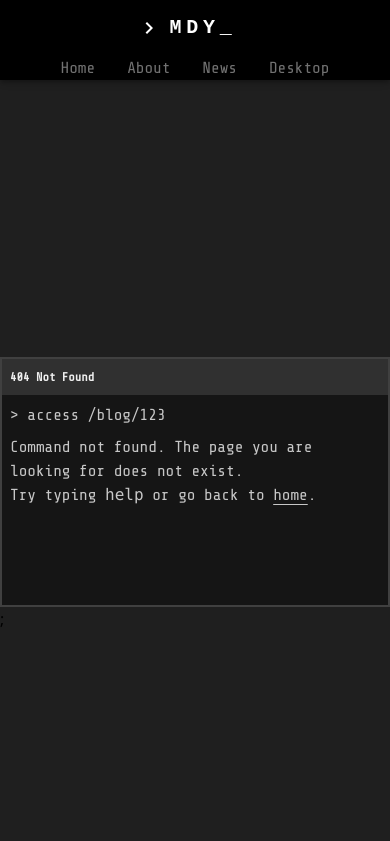
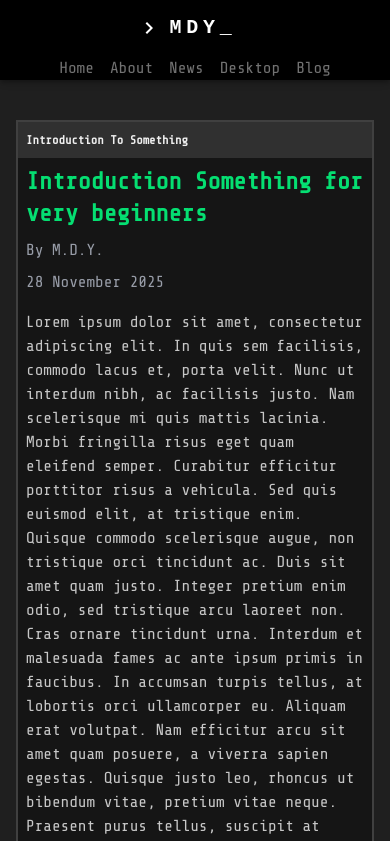
Before and after one commit to dgndds/portfolio, a React (Vite) app: page /blog/123 in a window 390 px wide. Before the commit this address had no page. Shown: the top 841 px of the page. Built offline with nearby package versions, Linux system fonts and the light colour scheme; some icons are missing.

Commit message:
init responsive blog pages ui

```diff
--- a/src/App.tsx
+++ b/src/App.tsx
@@ -10,6 +10,8 @@ import About from "./pages/About";
 import NotFound from "./pages/NotFound";
 import News from "./pages/News";
 import OpSys from "./pages/OpSys";
+import BlogList from "./pages/Blog/BlogList";
+import BlogDetails from "./pages/Blog/BlogDetails";
 
 function App() {
   return (
@@ -22,6 +24,8 @@ function App() {
           <Route path="/about" element={<About />} />
           <Route path="/news" element={<News />} />
           <Route path="/desktop" element={<OpSys />} />
+          <Route path="/blog" element={<BlogList />} />
+          <Route path="/blog/123" element={<BlogDetails />} />
         </Routes>
       </MainLayout>
     </BrowserRouter>
--- /dev/null
+++ b/src/components/Fragments/blog/BlogPreviewContainer.tsx
@@ -0,0 +1,42 @@
+import { Link } from "react-router-dom";
+import img from "../../../assets/images/profile.jpg";
+
+const BlogPreviewContainer = () => {
+  return (
+    <Link to="/blog/123" className="text-white gap-2 md:gap-4 grow-0 p-2 md:p-4 bg-[#151515] h-[350px] md:h-[250px] flex flex-col md:flex-row border border-primary-border hover:cursor-pointer">
+      <img
+        src={img}
+        alt=""
+        className="h-[45%] w-full md:h-full md:w-1/3 border border-primary-border-dark object-cover"
+      />
+
+      <div className="flex gap-2 flex-1 h-full flex-col">
+        <p className="leading-4 line-clamp-2 font-bold text-token-neon">
+          Introduction to something something for very very very very beginners 101
+        </p>
+        <div className="flex-1 min-w-0">
+          <p className="text-sm line-clamp-4 md:line-clamp-6 lg:line-clamp-8 overflow-hidden text-primary-light">
+            Lorem ipsum dolor sit amet consectetur adipisicing elit. Tempora
+            officia ipsa est corporis velit debitis laboriosam. Minima porro a
+            nam quaerat, dolor expedita temporibus laudantium officia earum illo
+            libero obcaecati? Lorem ipsum dolor sit amet consectetur adipisicing
+            elit. Tempora officia ipsa est corporis velit debitis laboriosam.
+            Minima porro a nam quaerat, dolor expedita temporibus laudantium
+            officia earum illo libero obcaecati?
+
+            Lorem ipsum dolor sit amet consectetur adipisicing elit. Tempora
+            officia ipsa est corporis velit debitis laboriosam. Minima porro a
+            nam quaerat, dolor expedita temporibus laudantium officia earum illo
+            libero obcaecati? Lorem ipsum dolor sit amet consectetur adipisicing
+            elit. Tempora officia ipsa est corporis velit debitis laboriosam.
+            Minima porro a nam quaerat, dolor expedita temporibus laudantium
+            officia earum illo libero obcaecati?
+          </p>
+        </div>
+        <p className="text-[12px] text-end text-primary">02/02/2025</p>
+      </div>
+    </Link>
+  );
+};
+
+export default BlogPreviewContainer;
--- a/src/components/navigation/header/Header.tsx
+++ b/src/components/navigation/header/Header.tsx
@@ -8,7 +8,10 @@ import ListLink from "../Link";
 function Header() {
   return (
     <AppBar position="fixed" className="fixed top-0 !bg-black">
-      <Container maxWidth="xl" className="flex items-center md:gap-8 flex-col sm:flex-row">
+      <Container
+        maxWidth="xl"
+        className="flex items-center md:gap-8 flex-col sm:flex-row"
+      >
         <Toolbar disableGutters>
           <ChevronRight sx={{ mr: 1 }} />
           <Typography
@@ -24,18 +27,18 @@ function Header() {
               color: "inherit",
               textDecoration: "none",
             }}
-
             className="!min-h-content"
           >
             MDY_
           </Typography>
         </Toolbar>
 
-        <div className="flex gap-8">
+        <div className="flex md:gap-8 gap-4">
           <ListLink path="/" title="Home" />
           <ListLink path="/about" title="About" />
           <ListLink path="/news" title="News" />
           <ListLink path="/desktop" title="Desktop" />
+          <ListLink path="/blog" title="Blog" />
         </div>
       </Container>
     </AppBar>
--- /dev/null
+++ b/src/pages/Blog/BlogDetails.tsx
@@ -0,0 +1,31 @@
+import Terminal from "../../components/Fragments/Terminal";
+
+const BlogDetails = () => {
+  return (
+    <div className="p-4">
+      <Terminal title={"Introduction To Something"}>
+        <div className="gap-2 mb-4 flex flex-col">
+          <h1 className="text-2xl font-bold text-token-neon">
+            Introduction Something for very beginners
+          </h1>
+          <h4 className="text-primary-light">By M.D.Y.</h4>
+          <h4 className="text-primary-light">28 November 2025</h4>
+        </div>
+
+        <div>
+          <p>Lorem ipsum dolor sit amet, consectetur adipiscing elit. In quis sem facilisis, commodo lacus et, porta velit. Nunc ut interdum nibh, ac facilisis justo. Nam scelerisque mi quis mattis lacinia. Morbi fringilla risus eget quam eleifend semper. Curabitur efficitur porttitor risus a vehicula. Sed quis euismod elit, at tristique enim. Quisque commodo scelerisque augue, non tristique orci tincidunt ac. Duis sit amet quam justo. Integer pretium enim odio, sed tristique arcu laoreet non. Cras ornare tincidunt urna. Interdum et malesuada fames ac ante ipsum primis in faucibus. In accumsan turpis tellus, at lobortis orci ullamcorper eu. Aliquam erat volutpat. Nam efficitur arcu sit amet quam posuere, a viverra sapien egestas. Quisque justo leo, rhoncus ut bibendum vitae, pretium vitae neque.
+
+Praesent purus tellus, suscipit at felis in, pretium imperdiet neque. Vestibulum tempor tincidunt blandit. Mauris feugiat ipsum turpis, sit amet viverra risus mollis sit amet. Nunc imperdiet, tortor quis rhoncus sodales, tellus libero tempus tellus, non faucibus justo tellus id quam. Nulla et lectus et massa lacinia euismod. Quisque sed massa nec arcu lacinia bibendum. Morbi bibendum pulvinar orci, eu porta lacus ultrices sit amet. Nullam a neque lacus. Nam vitae magna sodales, hendrerit magna non, elementum metus. Nullam ac dapibus elit. Morbi laoreet nec magna sit amet aliquet. Sed tellus ex, tincidunt ut pretium ac, finibus sed purus. Integer vel nibh arcu. In ornare eget elit id iaculis. Nulla facilisi. Integer eget mi at orci egestas cursus.
+
+Pellentesque eleifend massa libero. Phasellus at imperdiet metus, sed scelerisque metus. Aenean viverra condimentum tincidunt. Sed et congue leo. Nullam enim sapien, sodales in ultrices sit amet, elementum ut ipsum. Donec a ornare sem. Quisque facilisis quam eget libero molestie malesuada. Duis facilisis urna at ipsum dictum iaculis. Curabitur sollicitudin eros nec leo auctor, quis tristique elit eleifend. Ut faucibus leo vitae urna tincidunt suscipit. Phasellus fermentum tellus quis quam consequat, nec volutpat mauris lacinia. In accumsan nunc id sollicitudin vulputate. Cras ultrices lectus sed tortor lacinia placerat. Aliquam lectus dui, consequat ac lectus nec, malesuada porta risus.
+
+Cras ac tincidunt eros. Sed ac rutrum ipsum, sed fermentum magna. Integer in euismod metus. Sed at turpis eget leo cursus elementum id et orci. Etiam mattis erat et urna convallis, id mollis mauris luctus. In quam magna, pretium nec ante eleifend, sodales feugiat neque. Mauris ornare pulvinar imperdiet. Donec ante ex, elementum ut egestas nec, vehicula eu neque. Proin lacinia ac elit et consequat. Duis vitae hendrerit diam, ut ultricies erat. Morbi elit justo, egestas id varius at, gravida vitae mauris. Sed lobortis interdum laoreet. Etiam a odio sit amet augue blandit commodo ac vel libero. Cras ornare sed massa ut luctus.
+
+Morbi efficitur velit finibus massa condimentum, et maximus lacus tristique. Sed venenatis tellus nec dui finibus, a dignissim orci pretium. Quisque auctor nisi quis velit pellentesque vehicula. Aliquam tempus convallis dolor, at tincidunt ligula tempor a. Fusce dictum vehicula porta. Sed sollicitudin lorem vitae arcu eleifend, in auctor ante placerat. Nullam lacinia sollicitudin lorem, ac faucibus mi finibus et. Interdum et malesuada fames ac ante ipsum primis in faucibus. Nulla faucibus eu tortor eget aliquam.</p>
+        </div>
+      </Terminal>
+    </div>
+  );
+};
+
+export default BlogDetails;
--- /dev/null
+++ b/src/pages/Blog/BlogList.tsx
@@ -0,0 +1,36 @@
+import BlogPreviewContainer from "../../components/Fragments/blog/BlogPreviewContainer";
+import { StyledPagination } from "../News";
+
+const BlogList = () => {
+  return (
+    <div className="flex flex-col gap-2 items-center px-4">
+      <div className="w-full">
+        <h1 className="font-tech-mono text-white text-3xl">
+          Blogs <span className="text-class">(7)</span>
+        </h1>
+      </div>
+
+      <hr className="bg-primary-border-dark mb-2 h-0.5 border-0 w-full"/>
+
+      <div className="flex flex-col gap-4">
+        <BlogPreviewContainer />
+        <BlogPreviewContainer />
+        <BlogPreviewContainer />
+        <BlogPreviewContainer />
+        <BlogPreviewContainer />
+        <BlogPreviewContainer />
+        <BlogPreviewContainer />
+      </div>
+
+      {/* TODO: Abstract to own component from news */}
+      <StyledPagination
+        count={10}
+        page={1}
+        onChange={() => {}}
+        className="self-center mt-4 my-8"
+      />
+    </div>
+  );
+};
+
+export default BlogList;
--- a/src/pages/News.tsx
+++ b/src/pages/News.tsx
@@ -4,7 +4,7 @@ import { NEWS_ARTICLES } from "../db/news";
 import Pagination from "@mui/material/Pagination";
 import { styled } from "@mui/material/styles";
 
-const StyledPagination = styled(Pagination)({
+export const StyledPagination = styled(Pagination)({
   "& .MuiPaginationItem-root": {
     color: "#ffffff",
   },
```
